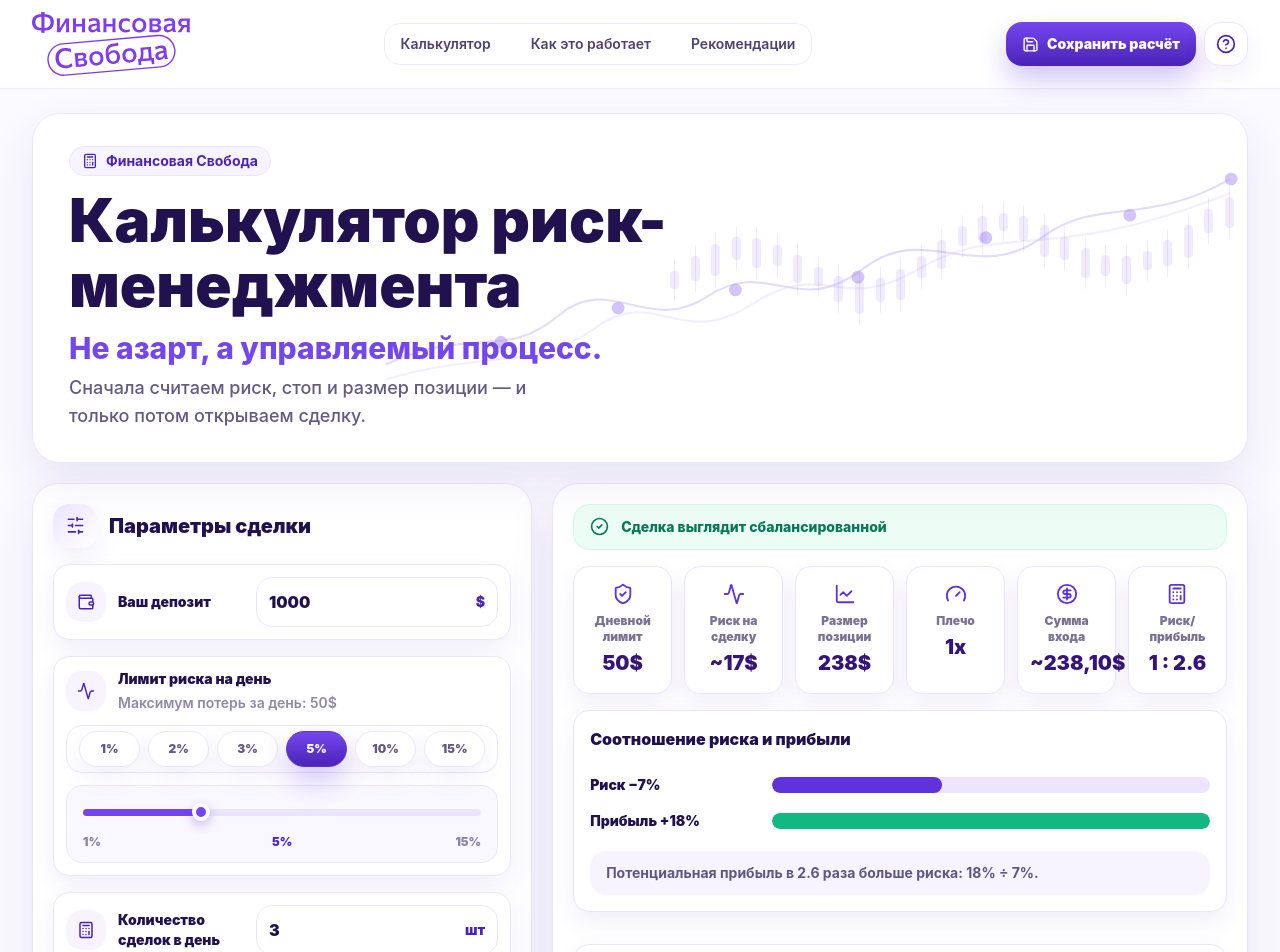
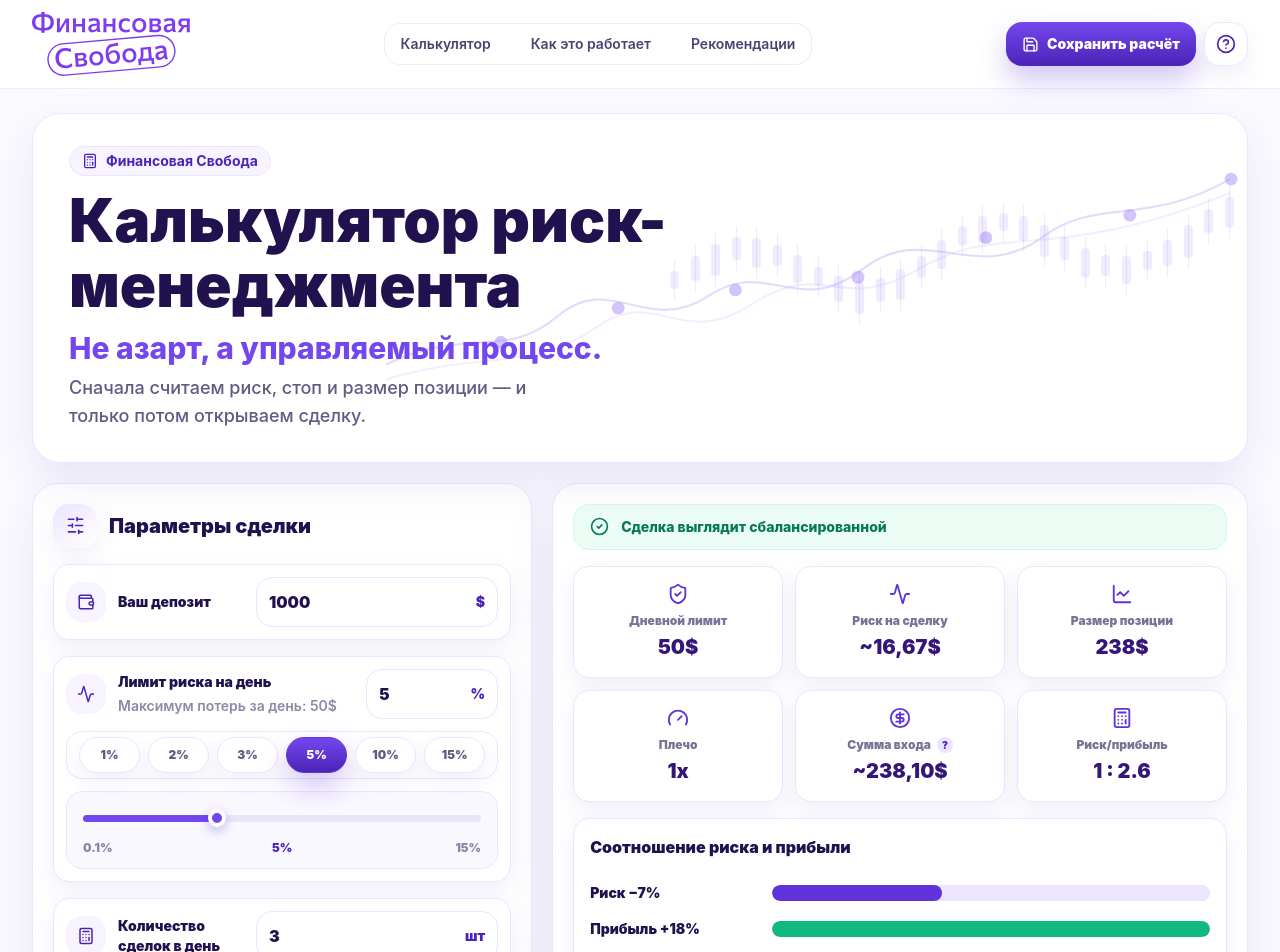
Before and after one commit to hvpex/fs-calculator, a React (Vite) app: page / in a window 1280 px wide. Shown: the top 952 px of the page. Built offline with nearby package versions, Linux system fonts and the light colour scheme.

Commit message:
fixes v2

```diff
--- a/src/App.tsx
+++ b/src/App.tsx
@@ -212,7 +212,7 @@ function App() {
       id: makeId(),
       instrument: 'CUSTOM',
       direction,
-      risk: `${formatPercent(riskPercentOfDeposit)}%`,
+      risk: formatPercent(riskPercentOfDeposit),
       rr: `1 : ${formatRatio(calc.rr)}`,
       position: formatMoney(calc.positionSize),
       date: formatDateLabel(new Date()),
@@ -678,12 +678,17 @@ function ResultsPanel({
             : 'Нужно исправить параметры сделки'}
       </div>
 
-      <div className="grid gap-3 sm:grid-cols-2 lg:grid-cols-3 xl:grid-cols-6">
-        <MetricCard icon={<ShieldCheck size={22} />} label="Дневной лимит" value={formatMoney(calc.dailyRiskAmount)} />
-        <MetricCard icon={<Activity size={22} />} label="Риск на сделку" value={formatApproxMoney(calc.riskPerTrade)} />
+      <div className="grid gap-3 sm:grid-cols-2 lg:grid-cols-3">
+        <MetricCard icon={<ShieldCheck size={22} />} label="Дневной лимит" value={formatPreciseMoney(calc.dailyRiskAmount)} />
+        <MetricCard icon={<Activity size={22} />} label="Риск на сделку" value={formatApproxPreciseMoney(calc.riskPerTrade)} />
         <MetricCard icon={<LineChart size={22} />} label="Размер позиции" value={formatMoney(calc.positionSize)} />
         <MetricCard icon={<Gauge size={22} />} label="Плечо" value={leverageLabel} />
-        <MetricCard icon={<CircleDollarSign size={22} />} label="Сумма входа" value={formatApproxPreciseMoney(calc.entryAmount)} />
+        <MetricCard
+          icon={<CircleDollarSign size={22} />}
+          label="Сумма входа"
+          tooltip="Сумма входа — это маржа, которую нужно внести при выбранном плече: размер позиции ÷ плечо."
+          value={formatApproxPreciseMoney(calc.entryAmount)}
+        />
         <MetricCard icon={<Calculator size={22} />} label="Риск/прибыль" value={`1 : ${formatRatio(calc.rr)}`} />
       </div>
 
@@ -1187,13 +1192,15 @@ function DailyRiskControl({
   onChange: (value: number) => void;
   value: number;
 }) {
-  const min = 1;
+  const min = 0.1;
   const max = 15;
-  const percent = clamp(((value - min) / (max - min)) * 100, 0, 100);
+  const sliderValue = clamp(value, min, max);
+  const percent = clamp(((sliderValue - min) / (max - min)) * 100, 0, 100);
 
   return (
     <div className="daily-risk-card">
-      <div className="flex items-center gap-3">
+      <div className="daily-risk-header">
+        <div className="flex min-w-0 items-center gap-3">
           <span className="field-icon">
             <Activity size={18} />
           </span>
@@ -1202,6 +1209,17 @@ function DailyRiskControl({
             <p>Максимум потерь за день: {formatMoney(dailyRiskAmount)}</p>
           </div>
         </div>
+        <div className="daily-risk-value">
+          <AmountInput
+            max={max}
+            min={0}
+            step={0.1}
+            suffix="%"
+            value={value}
+            onChange={onChange}
+          />
+        </div>
+      </div>
       <RiskPercentButtons
         value={value}
         values={[1, 2, 3, 5, 10, 15]}
@@ -1213,18 +1231,18 @@ function DailyRiskControl({
           className="risk-range"
           max={max}
           min={min}
-          step={1}
+          step={0.1}
           type="range"
-          value={value}
-          onChange={(event) => onChange(Number(event.currentTarget.value))}
+          value={sliderValue}
+          onChange={(event) => onChange(Number.parseFloat(event.currentTarget.value))}
           style={{
             background: `linear-gradient(90deg, #7447ee 0%, #7447ee ${percent}%, #ebe5fb ${percent}%, #ebe5fb 100%)`,
           }}
         />
         <div className="daily-risk-range-caption">
-          <span>{min}%</span>
-          <span>{value}%</span>
-          <span>{max}%</span>
+          <span>{formatPercent(min)}</span>
+          <span>{formatPercent(value)}</span>
+          <span>{formatPercent(max)}</span>
         </div>
       </div>
     </div>
@@ -1318,7 +1336,7 @@ function RiskPercentButtons({
           className={option === value ? 'active' : ''}
           onClick={() => onChange(option)}
         >
-          {option}%
+          {formatPercent(option)}
         </button>
       ))}
     </div>
@@ -1424,12 +1442,30 @@ function PriceRow({
   );
 }
 
-function MetricCard({ icon, label, value }: { icon: ReactNode; label: string; value: string }) {
+function MetricCard({
+  icon,
+  label,
+  tooltip,
+  value,
+}: {
+  icon: ReactNode;
+  label: string;
+  tooltip?: string;
+  value: string;
+}) {
   return (
     <div className="metric-card">
       <span className="mx-auto mb-2 inline-flex text-brand-600">{icon}</span>
-      <p className="text-xs font-black text-ink/60">{label}</p>
-      <p className="mt-1 text-xl font-black text-brand-800">{value}</p>
+      <p className="metric-label">
+        <span>{label}</span>
+        {tooltip && (
+          <span className="metric-help" tabIndex={0} aria-label={tooltip}>
+            ?
+            <span className="metric-tooltip">{tooltip}</span>
+          </span>
+        )}
+      </p>
+      <p className="metric-value">{value}</p>
     </div>
   );
 }
@@ -1689,7 +1725,7 @@ function normalizeHistoryItem(item: unknown, index: number): HistoryItem | null
     id: typeof raw.id === 'string' ? raw.id : `history-${index}-${Date.now()}`,
     instrument: typeof raw.instrument === 'string' ? raw.instrument : 'CUSTOM',
     direction: itemDirection,
-    risk: `${formatPercent(riskPercentOfDeposit)}%`,
+    risk: formatPercent(riskPercentOfDeposit),
     rr: `1 : ${formatRatio(displayCalc.rr)}`,
     position: formatMoney(displayCalc.positionSize),
     date: typeof raw.date === 'string' ? raw.date : formatDateLabel(new Date()),
@@ -1743,7 +1779,7 @@ function snapshotFromHistoryDisplay(
   const deposit = 1000;
   const tradesPerDay = 3;
   const riskPercentPerTrade = clamp(parseDisplayNumber(item.risk) || 1, 0.1, 100);
-  const dailyRiskPercent = clamp(riskPercentPerTrade * tradesPerDay, 1, 15);
+  const dailyRiskPercent = clamp(riskPercentPerTrade * tradesPerDay, 0.1, 15);
   const riskAmount = (deposit * dailyRiskPercent) / 100 / tradesPerDay;
   const positionSize = parseDisplayNumber(item.position) || 1000;
   const rr = parseRatioDisplay(item.rr) || 2;
@@ -1777,7 +1813,7 @@ function normalizeNonNegativeNumber(value: unknown, fallback: number) {
 
 function normalizeDailyRiskPercent(value: unknown, fallback: number) {
   const percent = typeof value === 'number' && Number.isFinite(value) ? value : fallback;
-  return clamp(percent, 1, 15);
+  return clamp(percent, 0.1, 15);
 }
 
 function normalizeTradesPerDay(value: unknown, fallback: number) {
@@ -1934,10 +1970,8 @@ function formatDistancePercent(value: number) {
 }
 
 function formatPercent(value: number) {
-  if (!Number.isFinite(value)) return '0';
-  const rounded = Math.round(value * 10) / 10;
-  if (Number.isInteger(rounded)) return rounded.toFixed(0);
-  return rounded.toFixed(1).replace('.', ',');
+  if (!Number.isFinite(value)) return '0%';
+  return Number.isInteger(value) ? `${value}%` : `${Number(value.toFixed(2))}%`;
 }
 
 function makeId() {
--- a/src/index.css
+++ b/src/index.css
@@ -116,6 +116,14 @@ button {
 
   .daily-risk-card p {
     @apply mt-1 text-sm font-semibold text-ink/50;
+  }
+
+  .daily-risk-header {
+    @apply flex flex-col gap-3 sm:flex-row sm:items-center sm:justify-between;
+  }
+
+  .daily-risk-value {
+    @apply w-full shrink-0 sm:w-[132px];
   }
 
   .leverage-card {
@@ -350,7 +358,29 @@ button {
   }
 
   .metric-card {
-    @apply rounded-2xl border border-brand-100 bg-white px-3 py-4 text-center shadow-soft;
+    @apply min-w-0 rounded-2xl border border-brand-100 bg-white px-3 py-4 text-center shadow-soft;
+  }
+
+  .metric-label {
+    @apply flex items-center justify-center gap-1.5 text-xs font-black text-ink/60;
+  }
+
+  .metric-value {
+    @apply mt-1 min-w-0 text-xl font-black text-brand-800;
+    overflow-wrap: anywhere;
+  }
+
+  .metric-help {
+    @apply relative inline-flex h-4 w-4 shrink-0 items-center justify-center rounded-full bg-brand-100 text-[10px] font-black leading-none text-brand-700 outline-none ring-brand-200 transition hover:bg-brand-600 hover:text-white focus:bg-brand-600 focus:text-white focus:ring-4;
+  }
+
+  .metric-tooltip {
+    @apply pointer-events-none absolute bottom-full left-1/2 z-20 mb-2 hidden w-56 -translate-x-1/2 rounded-xl border border-brand-100 bg-white px-3 py-2 text-left text-xs font-bold leading-5 text-ink/70 shadow-card;
+  }
+
+  .metric-help:hover .metric-tooltip,
+  .metric-help:focus .metric-tooltip {
+    @apply block;
   }
 
   .recommendations-card {
```
Lines whose indentation alone changed are shown as unchanged.
